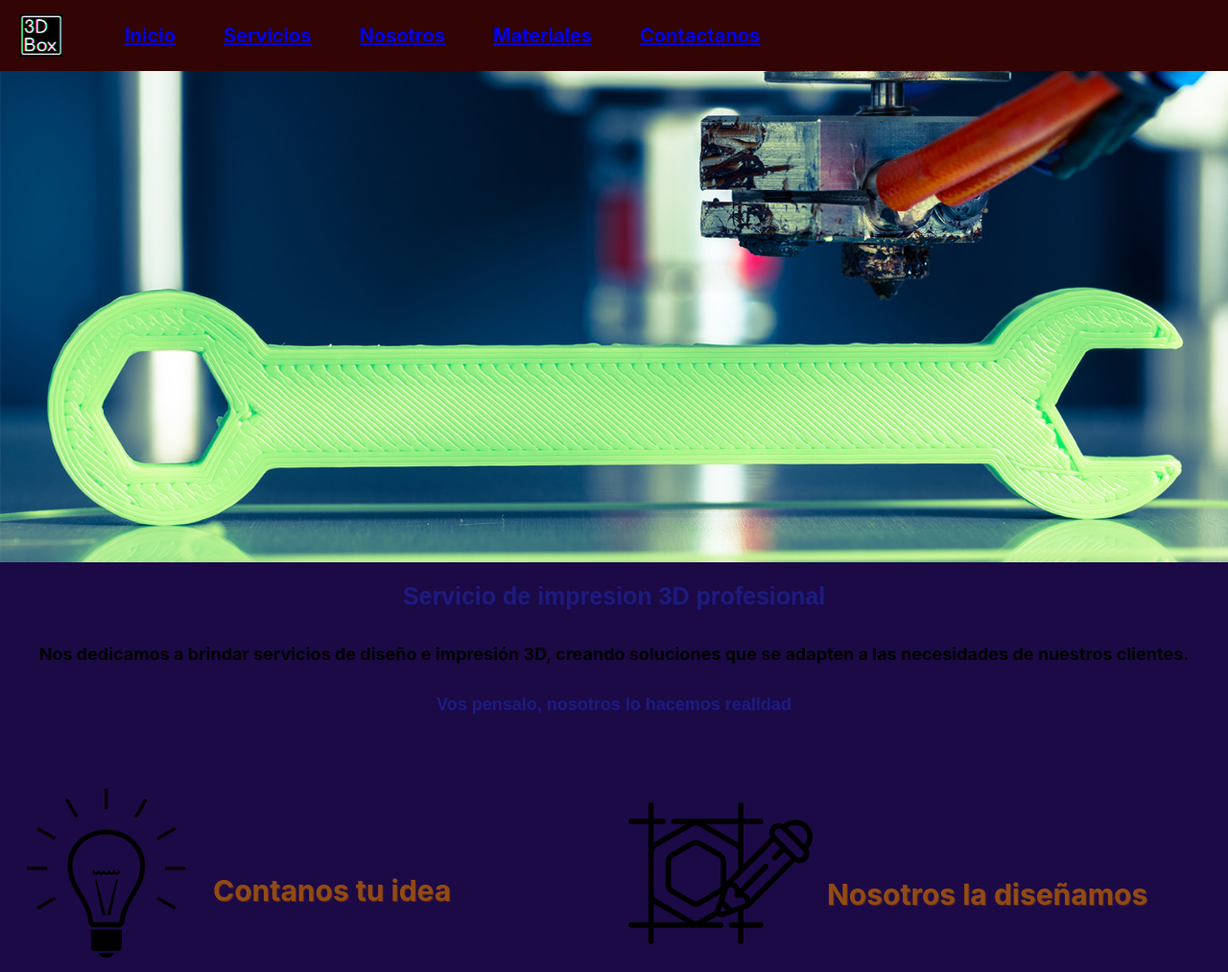
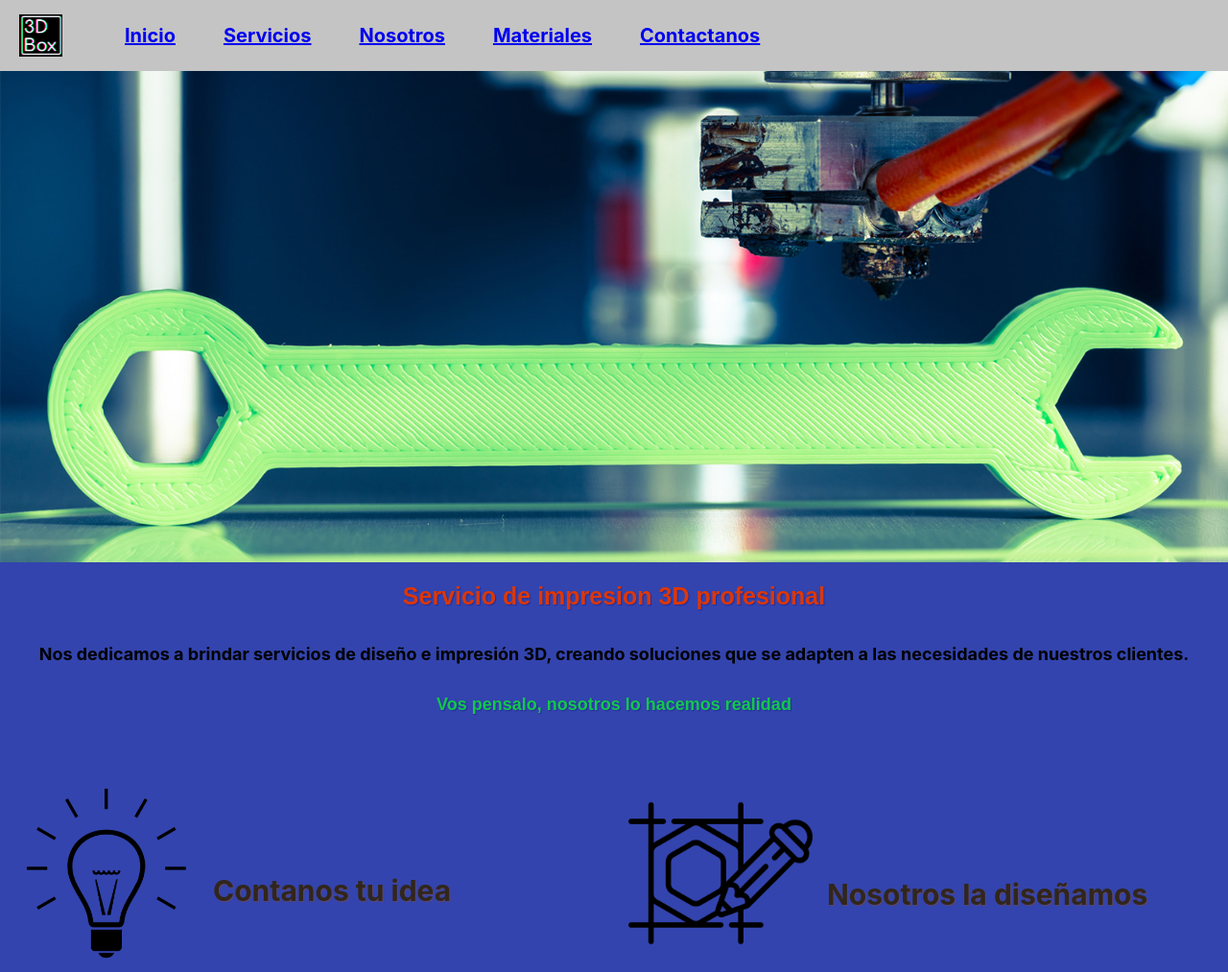
Before and after one commit to Ernes73/trabajos-coder-house, a plain HTML site: page index.html in a window 1280 px wide. Shown: the top 1013 px of the page at 96% size. Drawn offline with nearby package versions, Linux system fonts and the light colour scheme; a web font is replaced by a local one.

Commit message:
Opcion otro color

```diff
--- a/style.css
+++ b/style.css
@@ -1,6 +1,6 @@
 body {
     margin: 0;
-    background-color: rgb(28, 10, 71);
+    background-color: rgb(51, 68, 174);
 }
 
 nav ul li {
@@ -28,7 +28,7 @@ nav ul li:hover {
 }
 
 nav {
-    background-color: rgb(50, 4, 4);
+    background-color: rgb(196, 196, 196);
     display: flex;
     flex-direction: column;
     align-items: center;
@@ -75,7 +75,7 @@ header img {
     font-family: 'Candal', sans-serif;
     font-size: 25px;
     font-weight: 600;
-    color: rgb(30, 28, 123);
+    color: rgb(220, 55, 9);
     text-shadow: 1px 1px 1px rgba(18, 16, 122, 0.409);
     text-align: center;
 }
@@ -84,7 +84,7 @@ header img {
     font-family: 'Candal', sans-serif;
     font-size: 18px;
     font-weight: 600;
-    color: rgb(30, 28, 123);
+    color: rgb(19, 199, 76);
     text-shadow: 1px 1px 1px rgba(18, 16, 122, 0.409);
     display: block;
     text-align: center;
@@ -94,7 +94,7 @@ header img {
     font-family: -apple-system, BlinkMacSystemFont, 'Segoe UI', Roboto, Oxygen, Ubuntu, Cantarell, 'Open Sans', 'Helvetica Neue', sans-serif;
     font-size: 20px;
     font-weight: 700;
-    color: rgb(146, 75, 18);
+    color: rgb(49, 38, 29);
     text-shadow: 1px 1px 1px rgba(146, 75, 18, 0.468);
     display: block;
     text-align: center;
```
